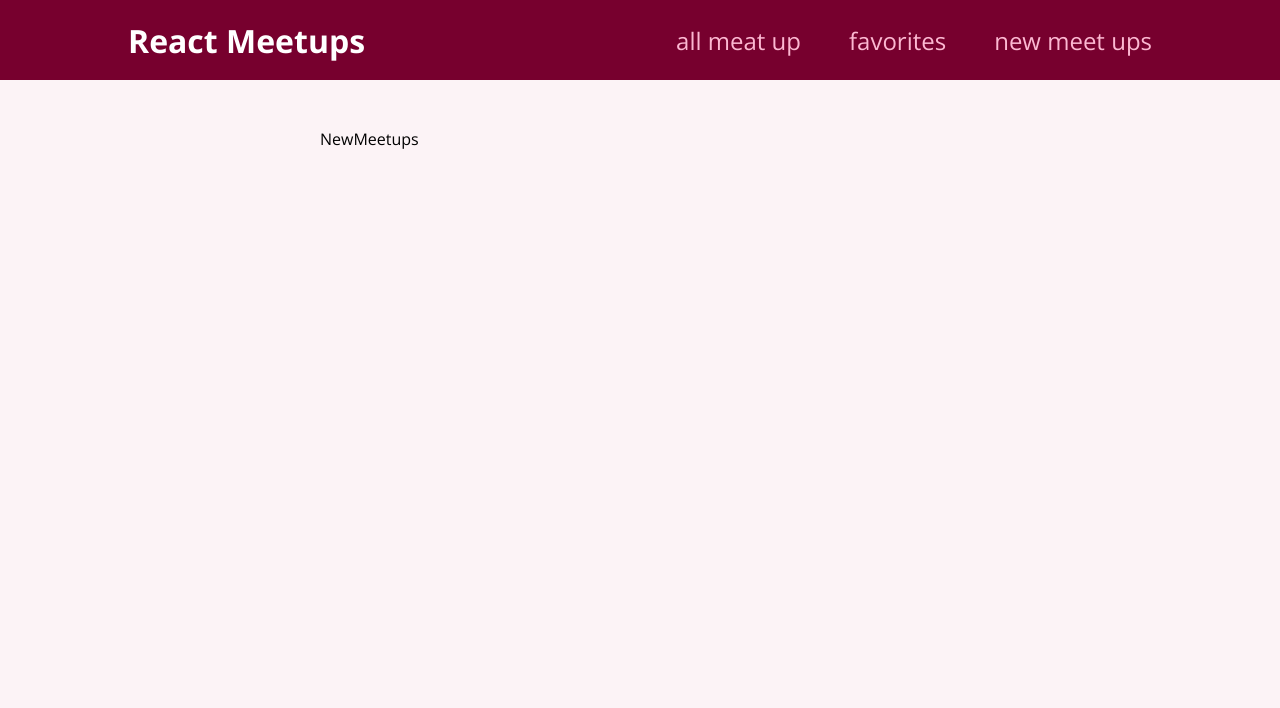
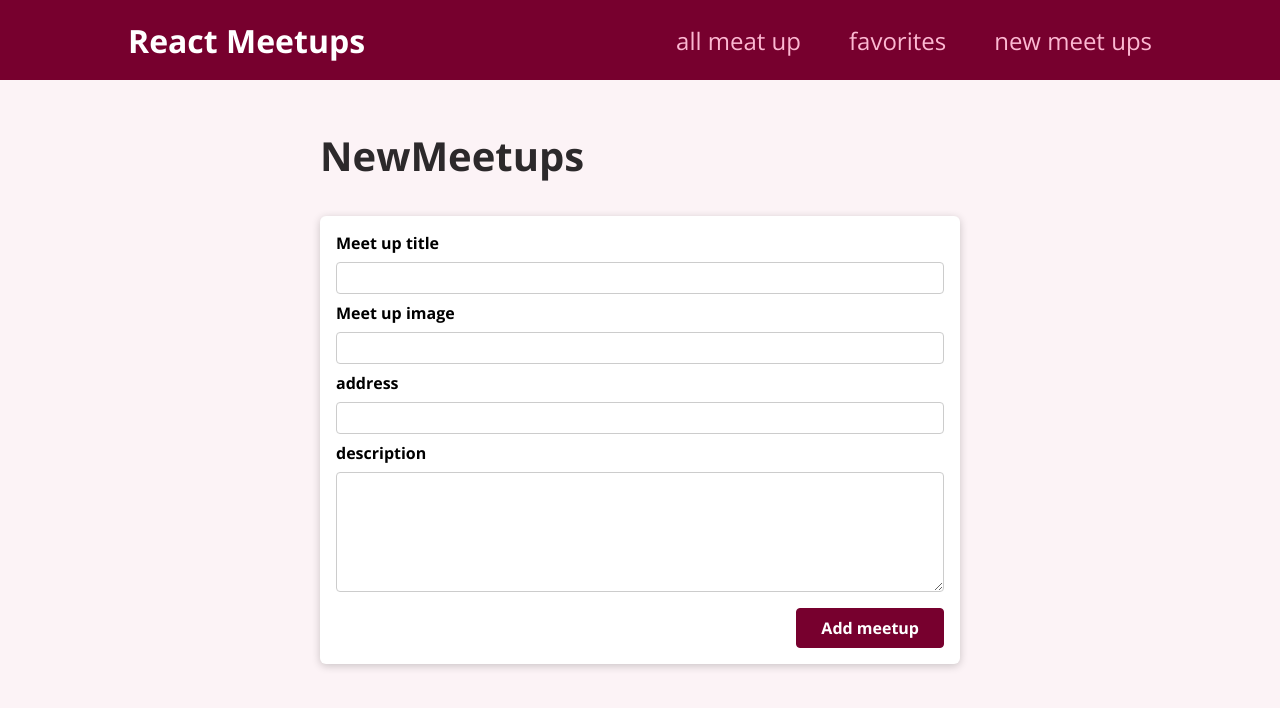
Before and after one commit to AmirNulll/react-course, a React (Create React App) app: page /newmeetups in a window 1280 px wide. Shown: the top 708 px of the page. Built offline with nearby package versions, Linux system fonts and the light colour scheme.

Commit message:
fetch and push

```diff
--- a/src/App.js
+++ b/src/App.js
@@ -3,7 +3,7 @@
 import Layout from "./Components/layout/Layoutt";
 import AllMeetupsPage from "./pages/AllMeatUp";
 import Favorites from "./pages/Favorites";
-import NewMeetups from "./pages/NewMeetups";
+import NewMeetupPage from "./pages/NewMeetups";
 
 function App() {
   return (
@@ -16,7 +16,7 @@
           <Favorites />
         </Route>
         <Route path="/newmeetups">
-          <NewMeetups />
+          <NewMeetupPage />
         </Route>
       </Switch>
     </Layout>
--- /dev/null
+++ b/src/Components/layout/Meetups/NewMeetupForm.js
@@ -0,0 +1,66 @@
+import { useRef } from "react";
+
+import Card from "../UI/Card";
+import classes from "./NewMeetupForm.module.css";
+
+function NewMeetupForm(props) {
+  const titleInputRef = useRef();
+  const imageInputRef = useRef();
+  const addressInputRef = useRef();
+  const descriptionInputRef = useRef();
+
+  function submitHandler(event) {
+    event.preventDefault();
+
+    const enteredTitle = titleInputRef.current.value;
+    const enteredImage = imageInputRef.current.value;
+    const enteredAddress = addressInputRef.current.value;
+    const enteredDescrition = descriptionInputRef.current.value;
+
+    const meetupData={
+      title:enteredTitle,
+      image:enteredImage,
+      address:enteredAddress,
+      descrition:enteredDescrition,
+    }
+    props.onAddMeetup(meetupData)
+  }
+
+  return (
+    <Card>
+      <form className={classes.form} onSubmit={submitHandler}>
+        <div className={classes.control}>
+          <label htmlFor="title">Meet up title</label>
+          <input type="text" required id="title" ref={titleInputRef}></input>
+        </div>
+        <div className={classes.control}>
+          <label htmlFor="image">Meet up image</label>
+          <input type="url" required id="image" ref={imageInputRef}></input>
+        </div>
+        <div className={classes.control}>
+          <label htmlFor="address">address</label>
+          <input
+            type="text"
+            required
+            id="address"
+            ref={addressInputRef}
+          ></input>
+        </div>
+        <div className={classes.control}>
+          <label htmlFor="description">description</label>
+          <textarea
+            required
+            id="description"
+            rows={5}
+            ref={descriptionInputRef}
+          ></textarea>
+        </div>
+        <div className={classes.actions}>
+          <button>Add meetup</button>
+        </div>
+      </form>
+    </Card>
+  );
+}
+
+export default NewMeetupForm;
--- /dev/null
+++ b/src/Components/layout/Meetups/NewMeetupForm.module.css
@@ -0,0 +1,45 @@
+.form {
+    padding: 1rem;
+  }
+
+  .control {
+    margin-bottom: 0.5rem;
+  }
+
+  .control label {
+    display: block;
+    font-weight: bold;
+    margin-bottom: 0.5rem;
+  }
+
+  .control input,
+  .control textarea {
+    display: block;
+    font: inherit;
+    border-radius: 4px;
+    border: 1px solid #ccc;
+    padding: 0.25rem;
+    width: 100%;
+  }
+
+  .actions {
+    margin-top: 1rem;
+    text-align: right;
+  }
+
+  .actions button {
+    font: inherit;
+    cursor: pointer;
+    background-color: #77002e;
+    color: white;
+    padding: 0.5rem 1.5rem;
+    border: 1px solid #77002e;
+    border-radius: 4px;
+    font-weight: bold;
+  }
+
+  .actions button:hover,
+  .actions button:active {
+    background-color: #a50e48;
+    border-color: #a50e48;
+  }
--- a/src/pages/NewMeetups.js
+++ b/src/pages/NewMeetups.js
@@ -1,4 +1,21 @@
-function NewMeetups() {
-    return <div>NewMeetups</div>;
+import NewMeetupForm from "../Components/layout/Meetups/NewMeetupForm";
+
+function NewMeetupPage() {
+  function addMeetupHandler(meetupData) {
+    fetch(
+      "https://console.firebase.google.com/project/react-project-4a947/database/react-project-4a947-default-rtdb/data/~2F",
+      {
+        method: "POST",
+        body: JSON.stringify(meetupData),
+        headers: { "Content-Type": "application/json" },
+      }
+    );
   }
-  export default NewMeetups;
+  return (
+    <section>
+      <h1>NewMeetups</h1>
+      <NewMeetupForm onAddMeetup={addMeetupHandler} />
+    </section>
+  );
+}
+export default NewMeetupPage;
```
